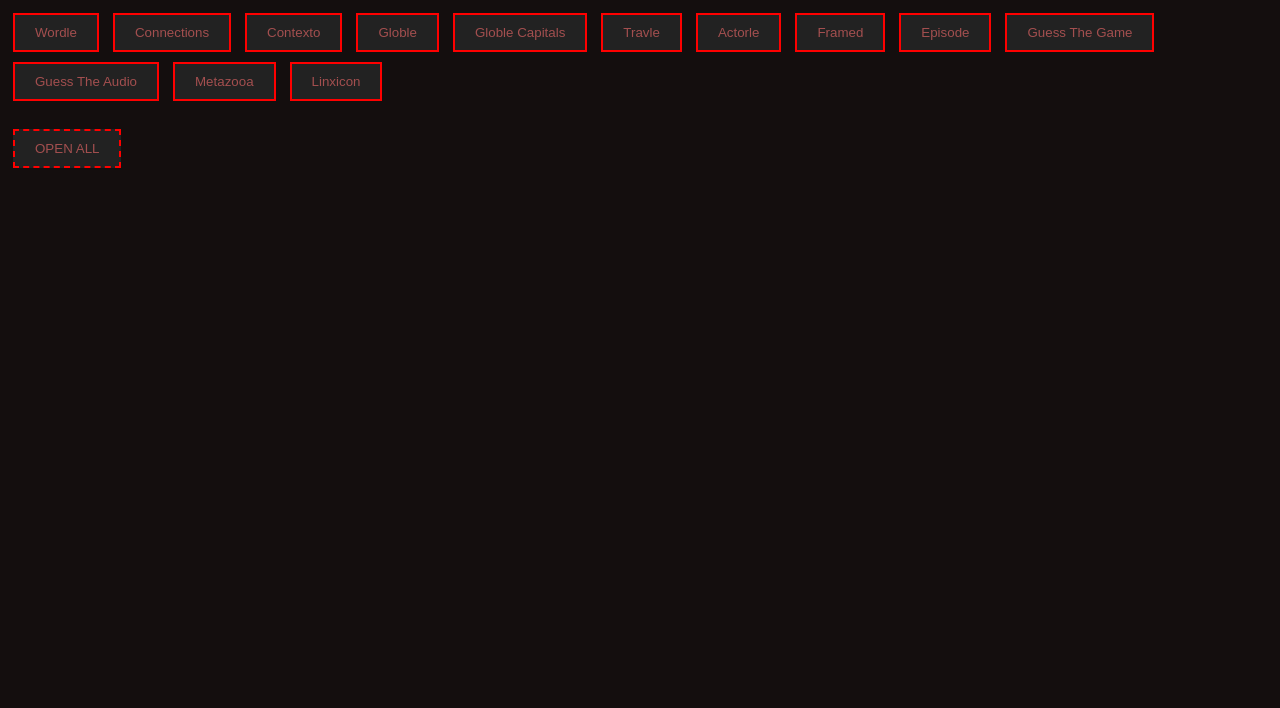
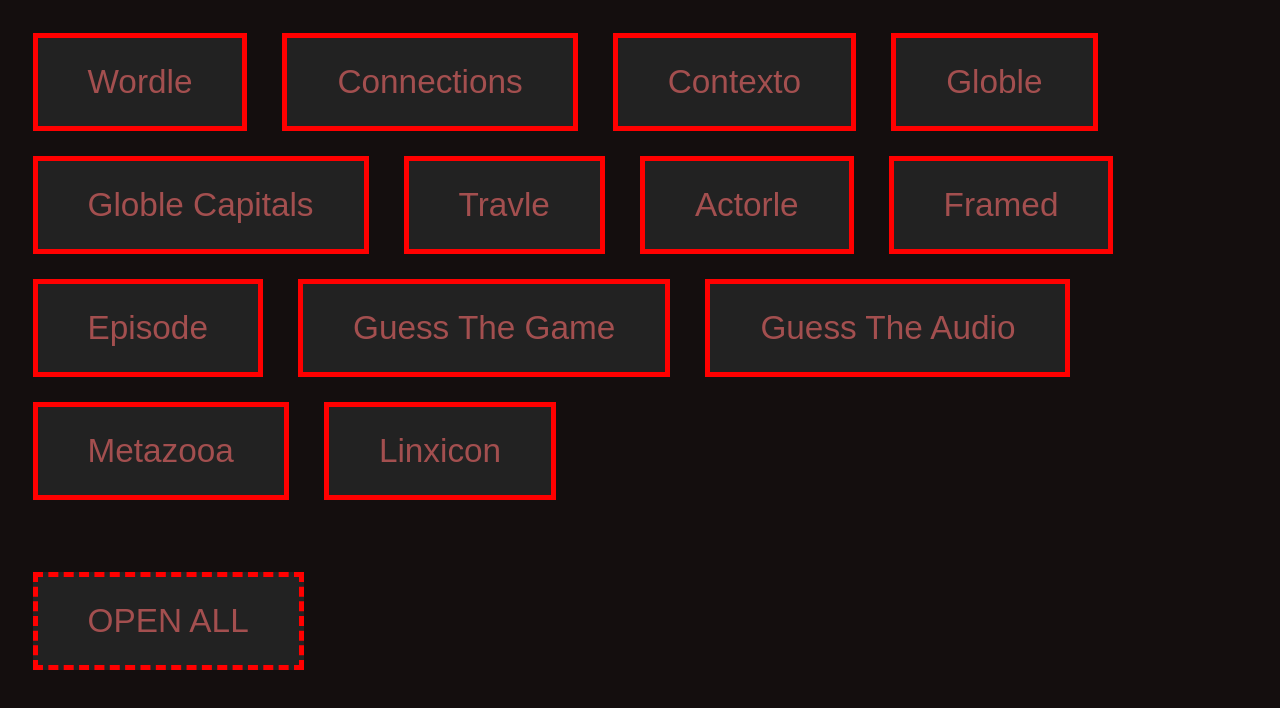
Before and after one commit to Not-A-Zinger/Zinger-dle, a plain HTML site: page index.html in a window 1280 px wide. Drawn offline with Linux system fonts and the light colour scheme.

Commit message:
Update style.css
Fixed the tiny UI issue

```diff
--- a/style.css
+++ b/style.css
@@ -1,5 +1,6 @@
 body{
     background: rgb(20, 14, 14);
+    zoom: 250%
 }
 button {
     background-color: #222; /* Dark color for buttons */
```
